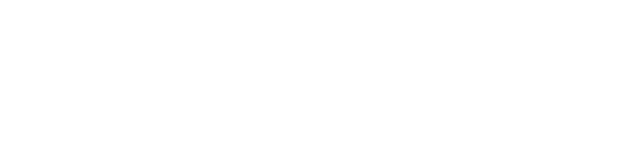
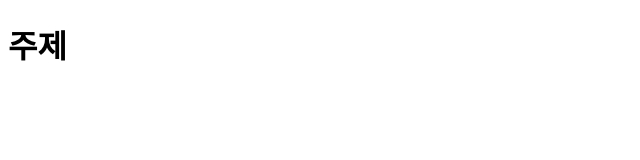
Before and after one commit to ojh94/ToyProject, a plain HTML site: page index.html in a window 1280 px wide. Shown: the whole page, without its empty margins (0-640 px from the left). Drawn offline with Linux system fonts and the light colour scheme.

Commit message:
add h1 tag

```diff
--- a/index.html
+++ b/index.html
@@ -8,6 +8,6 @@
   <script src="js/main.js" defer></script>
 </head>
 <body>
-
+  <h1>주제</h1>
 </body>
 </html>
```
